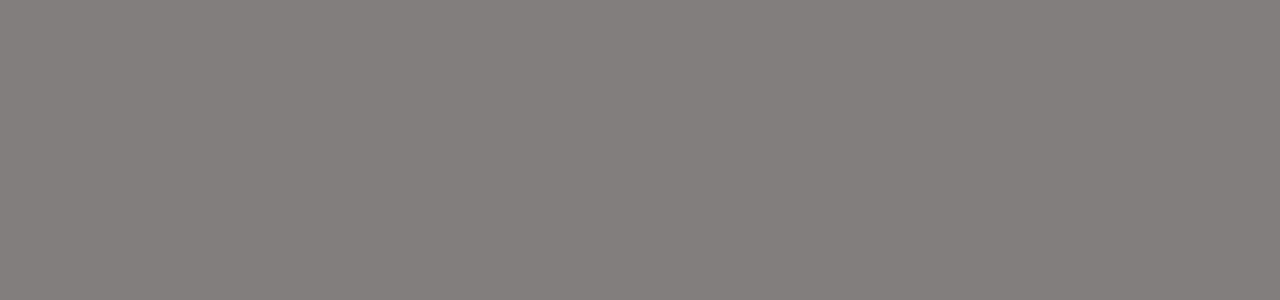
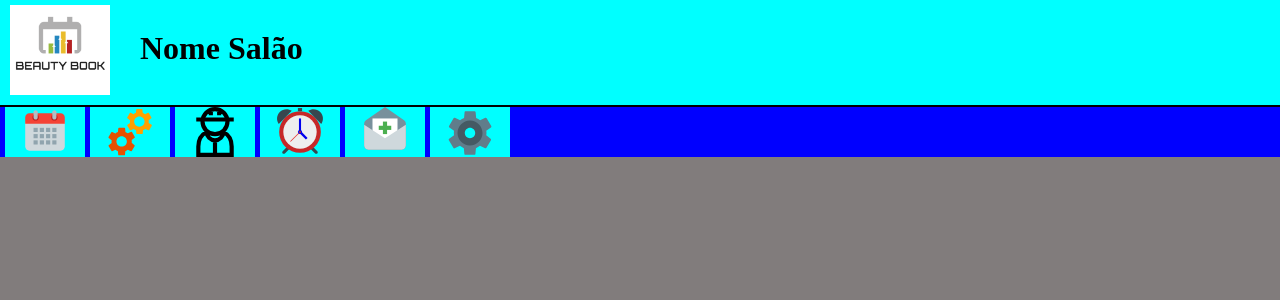
Before and after one commit to joaoMicheletti/BeautyBook, a React (Create React App) app in the folder frontend/: page /painel in a window 1280 px wide. Before the commit this address had no page. Shown: the top 300 px of the page. Built offline with nearby package versions, Linux system fonts and the light colour scheme.

Commit message:
painel
criada a base do painel do salão, onde será administrado o salão;

```diff
--- a/frontend/package.json
+++ b/frontend/package.json
@@ -1,6 +1,6 @@
 {
   "name": "frontend",
-  "version": "0.1.2",
+  "version": "0.1.3",
   "private": true,
   "dependencies": {
     "@testing-library/jest-dom": "^5.16.5",
@@ -8,6 +8,7 @@
     "@testing-library/user-event": "^13.5.0",
     "react": "^18.2.0",
     "react-dom": "^18.2.0",
+    "react-icons": "^4.9.0",
     "react-router-dom": "^6.13.0",
     "react-scripts": "5.0.1",
     "web-vitals": "^2.1.4"
--- /dev/null
+++ b/frontend/src/pages/painel/painel.js
@@ -0,0 +1,40 @@
+import React from "react";
+import Logo from '../assets/Logo.png'
+import './style.css';
+import {FcCalendar, FcServices, FcAlarmClock, FcInvite, FcSettings} from 'react-icons/fc';
+import {GrUserWorker} from 'react-icons/gr';
+
+export default function Painel(){
+    return(
+        <div id="PainelSalao">
+            <header id="HeaderSalao">
+                <img id="LogoSalao" src={Logo} alt="LOgoSalão"/>
+                <h1 id="TitleSalao" >Nome Salão</h1>
+            </header>
+            <hr/>
+            <div id="ButtonsMenuSalao">
+                <div className="DivMenu">
+                    <a id='Agenda' className="BtnMenu" href="/"><FcCalendar/></a>
+                </div>
+                <div className="DivMenu">
+                    <a id="Services" className="BtnMenu" href="/"><FcServices/></a>
+                </div>
+
+                <div className="DivMenu">
+                    <a id="Funcionarios" className="BtnMenu" href="/"><GrUserWorker/></a>
+                </div>
+                <div className="DivMenu">
+                    <a id="Horarios" className="BtnMenu" href="/"><FcAlarmClock/></a>
+                </div>
+                <div className="DivMenu">
+                    <a id="ConvidarCliente" className="BtnMenu" href="/"><FcInvite/></a>
+                </div>
+                <div className="DivMenu">
+                    <a id="Ajustes" className="BtnMenu" href="/"><FcSettings/></a>
+                </div>
+
+
+            </div>
+        </div>
+    );
+};
--- /dev/null
+++ b/frontend/src/pages/painel/style.css
@@ -0,0 +1,69 @@
+*{
+    padding: 0;
+    border: 0;
+    margin: 0;
+    box-sizing: border-box;
+}
+body {
+    background-color: rgb(129, 124, 124);
+}
+#HeaderSalao {
+    display: flex;
+    background-color: aqua;
+    width: 100%;
+    height: 105px;
+}
+#LogoSalao{
+    width: 100px;
+    height: 90px;
+    margin-top: 5px;
+    margin-left: 10px;
+    margin-right: 30px;
+}
+#TitleSalao{
+    margin-top: 30px;
+}
+hr{
+    width: 100%;
+    color: black;
+    border: 1px solid;
+}
+#ButtonsMenuSalao {
+    display: flex;
+    background-color: blue;
+    width: 100%;
+    height: 50px;
+}
+.DivMenu{
+    height: 50px;
+    width: 80px;
+    background-color: aqua;
+    margin-left: 5px;
+}
+#Agenda{
+    margin-left: 15px;
+    font-size: 50px;
+}
+#Services {
+    margin-left: 15px;
+    font-size: 50px;
+}
+#Funcionarios {
+    margin-left: 15px;
+    font-size: 50px;
+}
+#Horarios {
+    margin-left: 15px;
+    font-size: 50px;
+}
+#ConvidarCliente {
+    margin-left: 15px;
+    font-size: 50px;
+}
+#Ajustes {
+    margin-left: 15px;
+    font-size: 50px;
+}
+.BtnMenu {
+    text-decoration: none;
+}
--- a/frontend/src/routes.js
+++ b/frontend/src/routes.js
@@ -2,13 +2,14 @@ import React from 'react';
 import { BrowserRouter as Router, Routes, Route } from 'react-router-dom';
 import RegistroSalao from './pages/RegistroSalao/RegistroSalao';
 import LoginSalao from './pages/LoginSalao/LoginSalao';
-
+import Paninel from './pages/painel/painel';
 export default function Rotas(){
     return(
         <Router>
             <Routes>
                 <Route path='/registrosalao' element={<RegistroSalao/>}/>
                 <Route path='/loginsalao' element={<LoginSalao/>}/>
+                <Route path='/painel' element={<Paninel/>}/>
             </Routes>
         </Router>
     )
```
Also changed, not shown: 1 other file (tests, documents, lock files or other folders).
